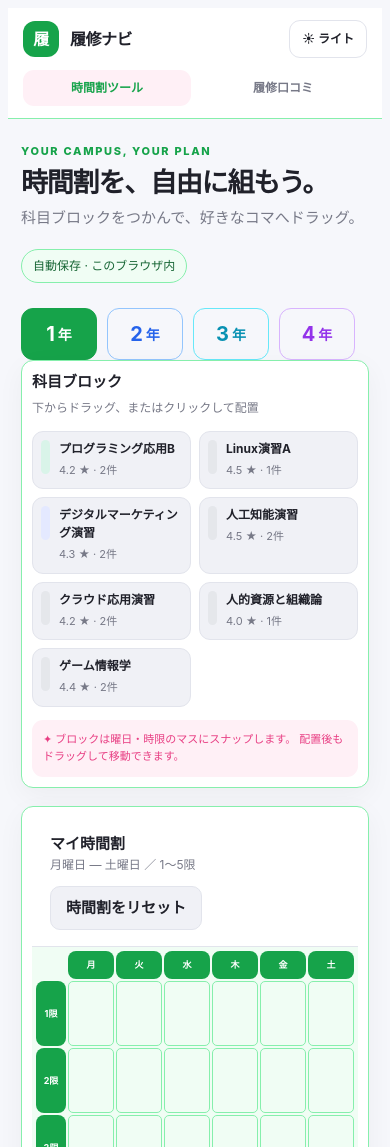
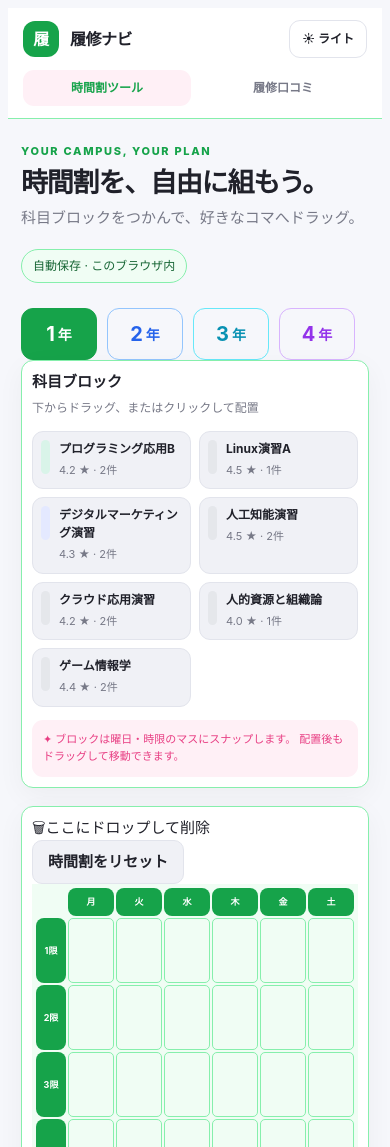
Before and after one commit to TIDesiign-ai/calcweb, a Next.js app: page / in a window 390 px wide. Shown: the top 1147 px of the page. Built offline with nearby package versions, Linux system fonts and the light colour scheme.

Commit message:
phone fixed

```diff
--- a/components/TimetableApp.tsx
+++ b/components/TimetableApp.tsx
@@ -76,6 +76,7 @@ export default function TimetableApp({
     code: string;
     id?: string;
   } | null>(null);
+  const [trashActive, setTrashActive] = useState(false);
 
   const totalReviews = useMemo(
     () =>
@@ -221,6 +222,21 @@ export default function TimetableApp({
     notify("科目を削除しました");
   };
 
+  const onTrashDrop = (
+    event: DragEvent<HTMLDivElement>,
+  ) => {
+    event.preventDefault();
+
+    if (dragging?.id) {
+      removeCourse(dragging.id);
+    } else {
+      notify("削除するには、時間割上の科目を移動してください");
+    }
+
+    setDragging(null);
+    setTrashActive(false);
+  };
+
   const clearSchedule = () => {
     if (!window.confirm("時間割をすべて削除しますか？")) return;
     setSchedule([]);
@@ -307,13 +323,31 @@ export default function TimetableApp({
             />
             <div className="workspace">
               <section className="panel">
-                <div className="schedule-tools">
-                  <div>
-                    <strong>マイ時間割</strong>
-                    <div className="small-muted">
-                      月曜日 — 土曜日 ／ 1〜5限
-                    </div>
+                <div className="schedule-actions">
+                  <div
+                    className={`trash-dropzone${trashActive ? " active" : ""}`}
+                    onDragOver={(event) => {
+                      event.preventDefault();
+                      event.dataTransfer.dropEffect = "move";
+                    }}
+                    onDragEnter={() => setTrashActive(true)}
+                    onDragLeave={(event) => {
+                      if (
+                        !event.currentTarget.contains(
+                          event.relatedTarget as Node | null,
+                        )
+                      ) {
+                        setTrashActive(false);
+                      }
+                    }}
+                    onDrop={onTrashDrop}
+                    role="region"
+                    aria-label="科目の削除エリア"
+                  >
+                    <span aria-hidden="true">🗑</span>
+                    <span>ここにドロップして削除</span>
                   </div>
+
                   <button
                     className="action secondary"
                     onClick={clearSchedule}
@@ -397,26 +431,6 @@ export default function TimetableApp({
                                     {DAYS[item.day]}曜日 ·{" "}
                                     {PERIODS[item.period]}
                                   </small>
-                                  <div className="block-actions">
-                                    <Link
-                                      className="mini"
-                                      href={`/courses/${course.code}`}
-                                      onClick={(event) =>
-                                        event.stopPropagation()
-                                      }
-                                    >
-                                      口コミ
-                                    </Link>
-                                    <button
-                                      className="mini"
-                                      aria-label={`${course.name}を削除`}
-                                      onClick={() =>
-                                        removeCourse(item.id)
-                                      }
-                                    >
-                                      ×
-                                    </button>
-                                  </div>
                                 </div>
                               ) : null}
                             </div>
```
